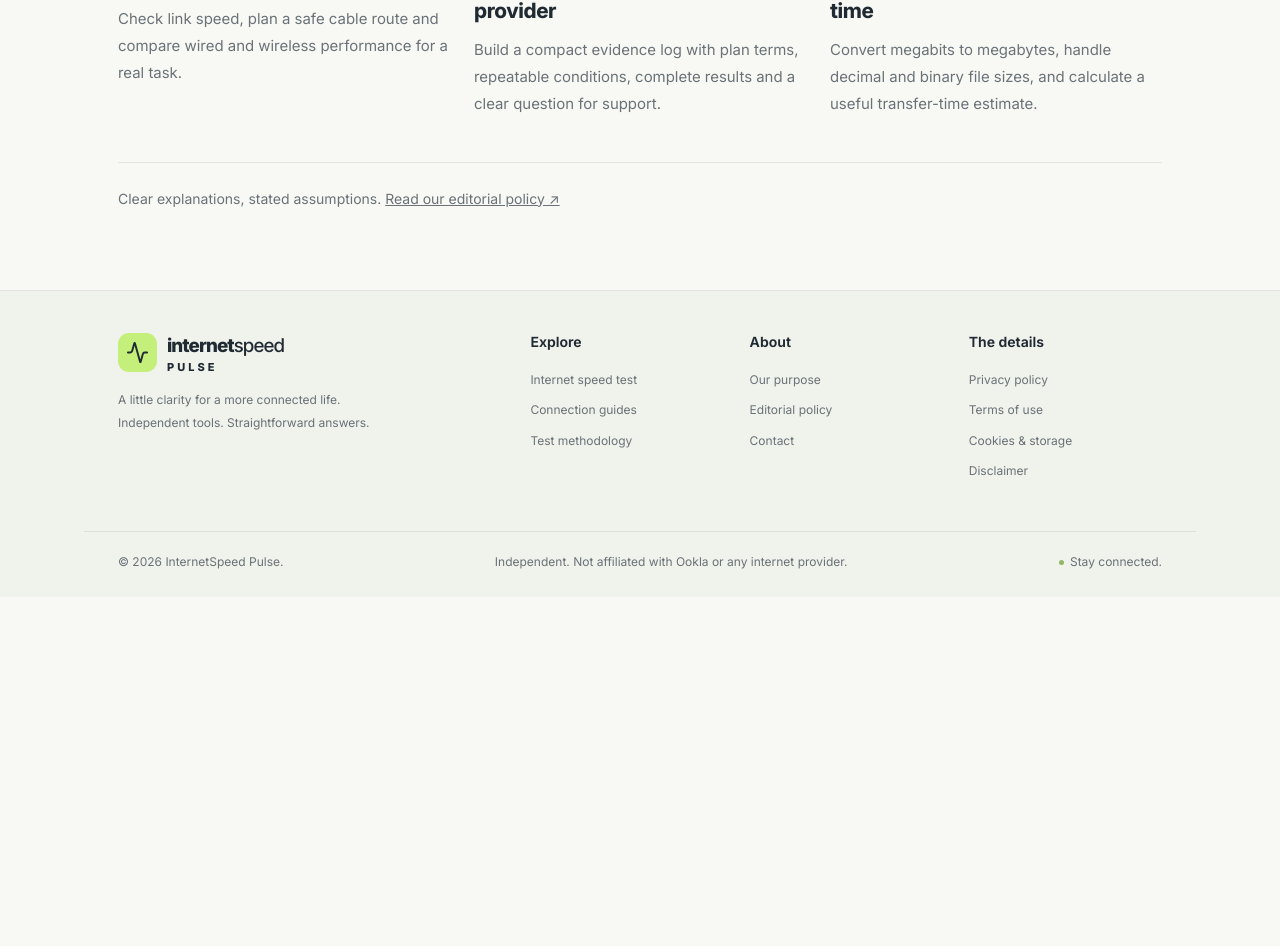
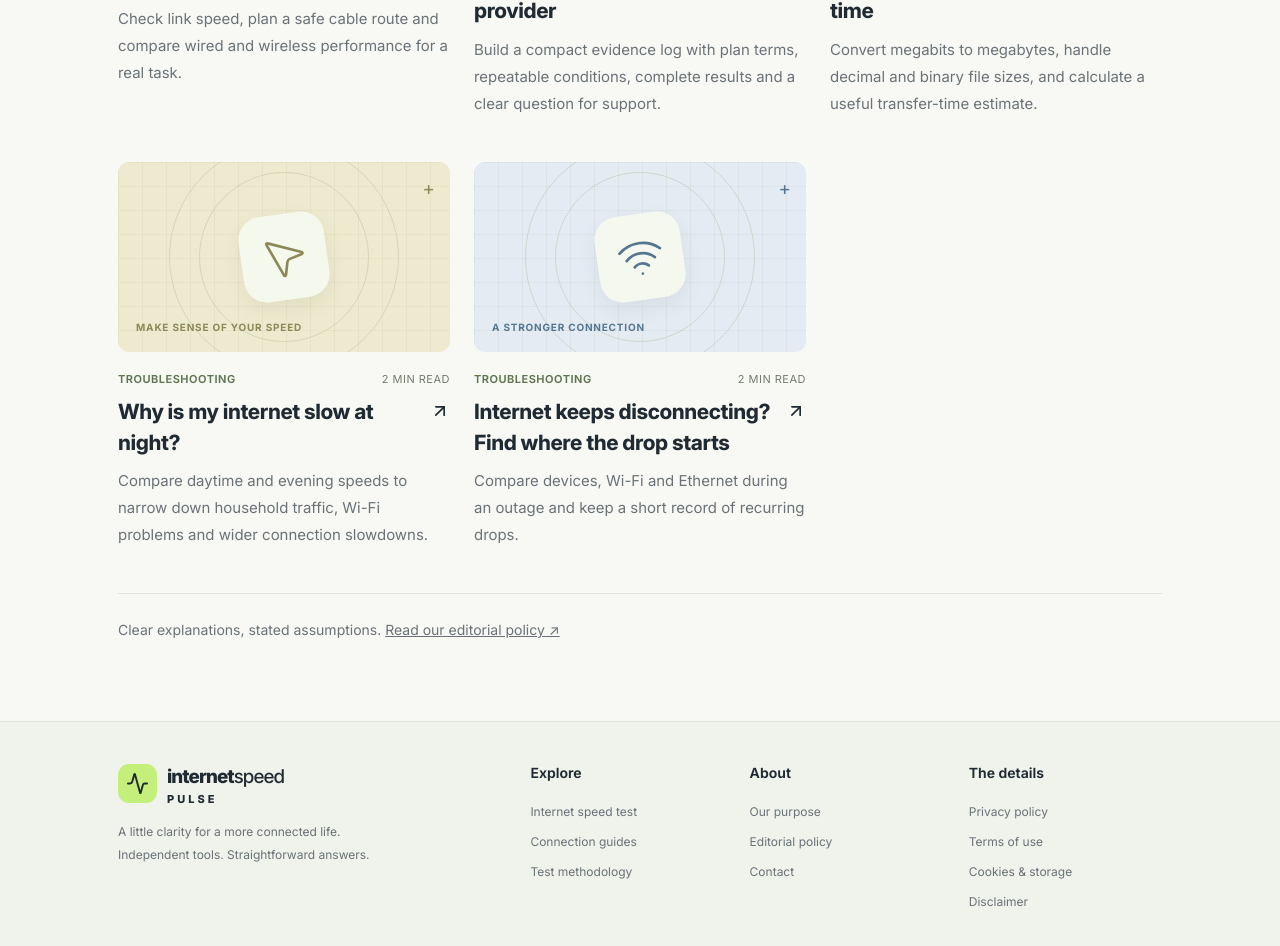
Before and after one commit to Hussaingoraya/internetSpeedPulse, a Next.js app: page /blog in a window 1280 px wide. Shown: the part 2547-3493 px from the top of the page. Before the commit the page ends 3144 px from the top, so only its background shows below. Built offline with nearby package versions, Linux system fonts and the light colour scheme; no server answers.

Commit message:
Add connection troubleshooting guides and related links

```diff
--- a/app/blog/[slug]/page.tsx
+++ b/app/blog/[slug]/page.tsx
@@ -16,8 +16,8 @@ type Props = {params: Promise<{slug:string}>};
 
 const relatedOriginal: Record<string,string[]> = {
  'what-is-a-good-internet-speed': ['how-much-internet-speed-do-i-need','video-call-internet-speed','how-to-test-internet-speed'],
- 'how-to-test-internet-speed': ['why-speed-tests-differ','speed-test-mobile-data','speed-test-evidence-for-provider'],
- 'why-is-my-wifi-so-slow': ['router-placement-guide','wifi-bands-24-5-6-ghz','ethernet-vs-wifi'],
+ 'how-to-test-internet-speed': ['internet-slow-at-night','why-speed-tests-differ','speed-test-evidence-for-provider'],
+ 'why-is-my-wifi-so-slow': ['internet-keeps-disconnecting','router-placement-guide','wifi-bands-24-5-6-ghz'],
  'download-vs-upload-speed': ['mbps-vs-mbs','video-call-internet-speed','what-is-a-good-internet-speed'],
  'ping-and-jitter-explained': ['video-call-internet-speed','does-vpn-slow-internet','why-speed-tests-differ'],
  'how-much-internet-speed-do-i-need': ['what-is-a-good-internet-speed','video-call-internet-speed','mbps-vs-mbs'],
--- a/lib/content-dates.ts
+++ b/lib/content-dates.ts
@@ -3,6 +3,8 @@ type ArticleDates = {published: string; modified: string};
 // Dates reflect editorial changes in the site's Asia/Dubai time zone.
 const originalGuide = {published:'2026-11-05',modified:'2026-11-12'};
 const dates: Record<string, ArticleDates> = {
+ 'internet-slow-at-night': {published:'2026-11-14',modified:'2026-11-14'},
+ 'internet-keeps-disconnecting': {published:'2026-11-14',modified:'2026-11-14'},
  'what-is-a-good-internet-speed': {...originalGuide},
  'how-to-test-internet-speed': {...originalGuide},
  'why-is-my-wifi-so-slow': {...originalGuide},
--- a/lib/content.ts
+++ b/lib/content.ts
@@ -1,4 +1,5 @@
 import {guideAuthor} from './author';
+import {troubleshootingGuides} from './troubleshooting-guides';
 import {newGuides} from './new-guides';
 import {guideExtraSections} from './guide-extra';
 export const origin = process.env.NEXT_PUBLIC_SITE_URL || 'https://internetspeedpulse.online';
@@ -52,7 +53,7 @@ const baseArticles = [
 export const articles = [...baseArticles.map(a=>{
   const extra=guideExtraSections[a.slug]??[];
   return {...a, sections:[...a.sections.slice(0,-1),...extra,...a.sections.slice(-1)] as string[][]};
-}), ...newGuides];
+}), ...newGuides, ...troubleshootingGuides];
 export const pages: Record<string,{title:string;description:string;sections:[string,string][]}> = {
   about: {
     title: 'About InternetSpeed Pulse',
--- a/lib/new-guide-sources.ts
+++ b/lib/new-guide-sources.ts
@@ -3,6 +3,8 @@ const broadband = {label:'Ofcom practical broadband testing guidance',url:'https
 const cloudflare = {label:'Cloudflare connection speed testing documentation',url:'https://developers.cloudflare.com/fundamentals/performance/test-speed/'};
 
 export const newGuideSources: Record<string, {label:string; url:string}[]> = {
+ 'internet-slow-at-night': [broadband],
+ 'internet-keeps-disconnecting': [{label:'Microsoft Wi-Fi connection troubleshooting',url:'https://support.microsoft.com/en-us/windows/experience/connectivity-networking/fix-wi-fi-connection-issues-in-windows'}],
  'wifi-bands-24-5-6-ghz': [appleWiFi],
  'does-vpn-slow-internet': [{label:'Microsoft documentation on VPN routing',url:'https://learn.microsoft.com/en-us/windows/security/operating-system-security/network-security/vpn/vpn-routing'}],
  'why-speed-tests-differ': [cloudflare],
--- /dev/null
+++ b/lib/troubleshooting-guides.ts
@@ -0,0 +1,32 @@
+import type {NewGuide} from './new-guides';
+
+export const troubleshootingGuides: NewGuide[] = [
+ {
+  slug:'internet-slow-at-night', title:'Why is my internet slow at night?', searchTitle:'Why Is My Internet Slow at Night?',
+  category:'TROUBLESHOOTING', art:'test',
+  description:'Compare daytime and evening speeds to narrow down household traffic, Wi-Fi problems and wider connection slowdowns.',
+  tool:{href:'/',label:'Run a controlled speed test'},
+  related:['how-to-test-internet-speed','speed-test-evidence-for-provider','why-is-my-wifi-so-slow'],
+  sections:[
+   ['Compare a quiet period with the time you notice trouble','Use the same device, server option and test mode in both periods. If you can, connect by Ethernet and turn off Wi-Fi on the test device. Record the time zone, download, upload and the application that felt slow. Repeat on another day if your data allowance permits.'],
+   ['Try the affected task with household uploads paused','Check whether a backup, camera upload or game update starts around that time. Pause one transfer and try the call or other affected task again. If performance improves consistently, move that transfer outside the busy period or check whether its app can limit the rate.'],
+   ['Check whether the slowdown follows the room or the destination','If Ethernet stays steady, use the same device on Wi-Fi in the room where things slow down. If Ethernet also slows with other traffic paused, compare a second test destination and check your provider’s outage page. Keep results from each destination separate.'],
+   ['Illustrative example','A wired laptop measures 180 Mbps in the afternoon and 55 Mbps after dinner, using the same server option. On a second evening, results are similarly low at two destinations with backups paused. Those figures are illustrative. The household can share the timed readings and plan terms with support, although the comparison alone cannot locate the bottleneck.'],
+   ['Would a faster plan help?','It may help if simultaneous activities repeatedly use the capacity of your plan. If a quiet wired connection also slows at the same time each night, ask your provider which test procedure it accepts and send your recorded comparisons.'],
+  ],
+ },
+ {
+  slug:'internet-keeps-disconnecting', title:'Internet keeps disconnecting? Find where the drop starts', searchTitle:'Internet Keeps Disconnecting? What to Check',
+  category:'TROUBLESHOOTING', art:'wifi',
+  description:'Compare devices, Wi-Fi and Ethernet during an outage and keep a short record of recurring drops.',
+  tool:{href:'/help/',label:'Get help with interrupted speed tests'},
+  related:['ethernet-vs-wifi','router-placement-guide','speed-test-evidence-for-provider'],
+  sections:[
+   ['Check a second device during the drop','Try two unrelated sites on another device on the same home network. Temporarily turn off cellular data on a phone if it might hide Wi-Fi failure. If one app fails while the others work, write down its error. If only one device loses access, check its Wi-Fi association, network settings and any required VPN.'],
+   ['Keep one wired device ready','If you can, connect a laptop by Ethernet and turn off Wi-Fi on it. Check it while another device is experiencing the drop. If Ethernet still works, record the affected room, Wi-Fi band and access point. If both fail, note the router and modem lights and use cellular data to check the provider’s outage page.'],
+   ['Check whether Windows can still reach the router','Run ipconfig in Command Prompt and note the Default Gateway for the active connection. Run ping followed by that address during healthy service and again during an outage. If the router usually replies and then stops, investigate the local path. Some routers ignore ping. A reply confirms that the router answered at that moment.'],
+   ['Illustrative example','Two devices lose access upstairs while a wired desktop downstairs still loads websites. The wireless devices recover near the router. This imagined pattern gives you a reason to check the connection between the upstairs mesh node and the router. Change one thing, then retest from the same room.'],
+   ['What should I record before restarting?','Capture the time, duration, affected devices and status lights. If you need to restart the equipment to restore service, record what came back. Log any interrupted tests as incomplete and send the provider the outage timeline so it can compare the times with its own records.'],
+  ],
+ },
+];
```
Also changed, not shown: app/[slug]/page.tsx (+18 -1 lines), app/page.tsx (+1 -1 lines).
